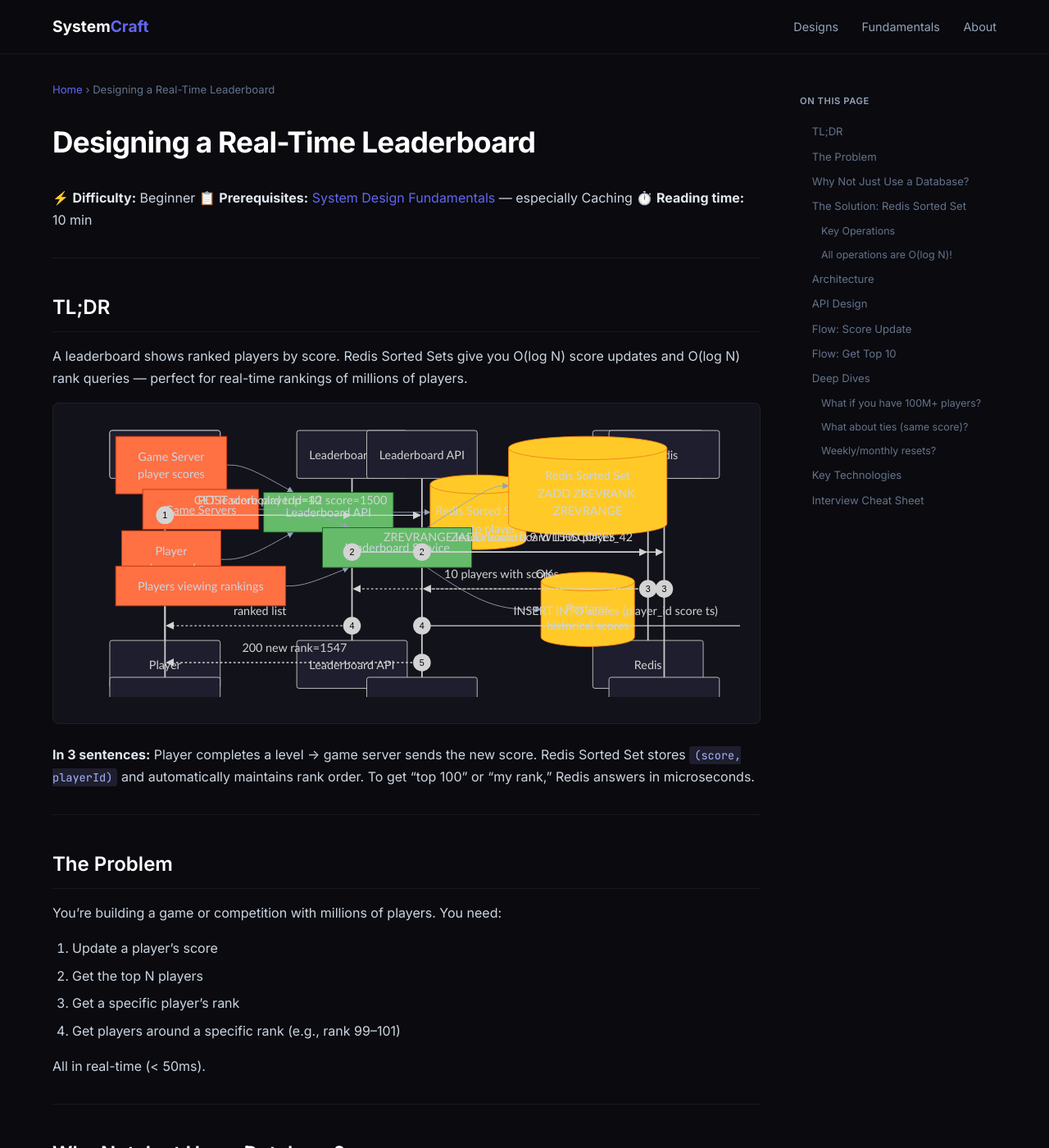
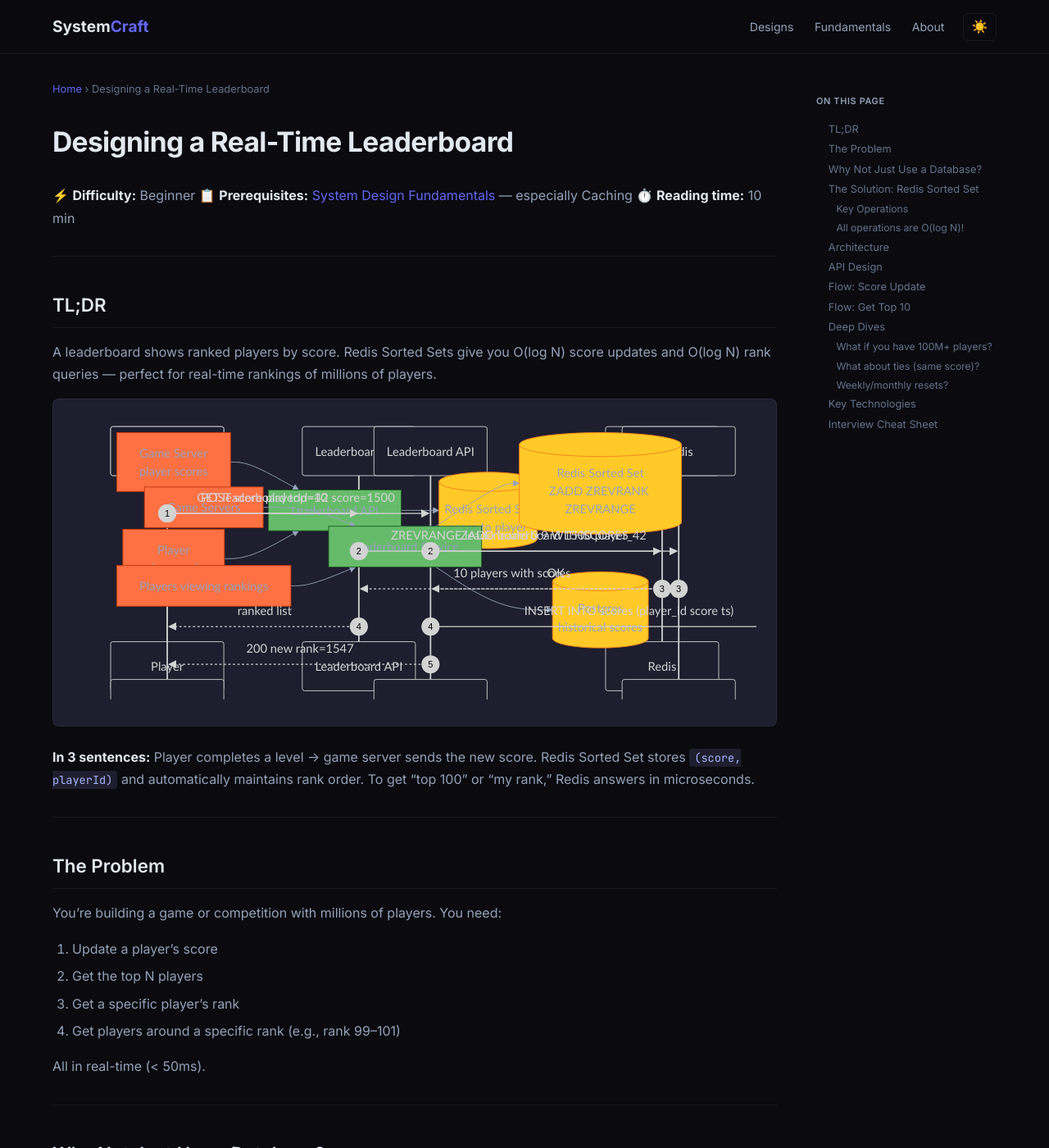
Before and after one commit to iluzn/HLD-Designs, a Jekyll site: the page built from Leaderboard.md, in a window 1280 px wide and 1400 px high. Shown: the whole window at 82% size. Built offline with Jekyll 4.4.1, drawn with Linux system fonts in a browser that asks for light colours; some of the changed text lies outside the part shown.

Commit message:
Add theme toggle (dark/light), back-to-top, mobile TOC drawer, CSS variables

```diff
--- a/_layouts/default.html
+++ b/_layouts/default.html
@@ -1,5 +1,5 @@
 <!DOCTYPE html>
-<html lang="en">
+<html lang="en" data-theme="dark">
 <head>
     <meta charset="UTF-8">
     <meta name="viewport" content="width=device-width, initial-scale=1.0">
@@ -10,159 +10,119 @@
     <meta property="og:description" content="{{ page.description }}">
     <meta property="og:url" content="https://systemcraft.in{{ page.url }}">
     <meta property="og:type" content="article">
-    <link rel="preconnect" href="https://fonts.googleapis.com">
-    <link rel="preconnect" href="https://fonts.gstatic.com" crossorigin>
+    <link rel="preload" href="https://fonts.googleapis.com/css2?family=Inter:wght@400;500;600;700&family=JetBrains+Mono:wght@400;500&display=swap" as="style">
     <link href="https://fonts.googleapis.com/css2?family=Inter:wght@400;500;600;700&family=JetBrains+Mono:wght@400;500&display=swap" rel="stylesheet">
     <script type="application/ld+json">
-    {
-        "@context": "https://schema.org",
-        "@type": "Article",
-        "headline": "{{ page.title }}",
-        "description": "{{ page.description }}",
-        "author": { "@type": "Person", "name": "Shaswat Kumar" },
-        "publisher": { "@type": "Organization", "name": "SystemCraft" },
-        "url": "https://systemcraft.in{{ page.url }}"
-    }
+    { "@context": "https://schema.org", "@type": "Article", "headline": "{{ page.title }}", "description": "{{ page.description }}", "author": { "@type": "Person", "name": "Shaswat Kumar" }, "publisher": { "@type": "Organization", "name": "SystemCraft" }, "url": "https://systemcraft.in{{ page.url }}" }
     </script>
     <style>
-        * { margin: 0; padding: 0; box-sizing: border-box; }
-        body {
-            font-family: 'Inter', -apple-system, sans-serif;
-            background: #0a0a0f;
-            color: #e2e8f0;
-            line-height: 1.7;
+        :root {
+            --bg: #0a0a0f; --bg-card: #1e1e2e; --bg-header: rgba(10,10,15,0.95);
+            --text: #e2e8f0; --text-muted: #94a3b8; --text-dim: #64748b;
+            --accent: #6366f1; --accent-light: #a5b4fc;
+            --border: rgba(255,255,255,0.06); --border-hover: rgba(99,102,241,0.4);
+            --code-bg: #1e1e2e;
+        }
+        [data-theme="light"] {
+            --bg: #ffffff; --bg-card: #f8fafc; --bg-header: rgba(255,255,255,0.95);
+            --text: #1e293b; --text-muted: #475569; --text-dim: #94a3b8;
+            --accent: #4f46e5; --accent-light: #6366f1;
+            --border: rgba(0,0,0,0.08); --border-hover: rgba(79,70,229,0.4);
+            --code-bg: #f1f5f9;
         }
 
-        /* Progress bar */
-        #progress-bar {
-            position: fixed; top: 0; left: 0; height: 3px; width: 0%;
-            background: linear-gradient(90deg, #6366f1, #a78bfa);
-            z-index: 1000; transition: width 0.1s;
-        }
+        * { margin: 0; padding: 0; box-sizing: border-box; }
+        body { font-family: 'Inter', -apple-system, sans-serif; background: var(--bg); color: var(--text); line-height: 1.7; transition: background 0.3s, color 0.3s; }
 
-        /* Header */
-        header {
-            border-bottom: 1px solid rgba(255,255,255,0.06);
-            padding: 1rem 0;
-            position: sticky; top: 0;
-            background: rgba(10,10,15,0.95);
-            backdrop-filter: blur(10px);
-            z-index: 100;
-        }
-        .header-inner {
-            max-width: 1200px; margin: 0 auto; padding: 0 1.5rem;
-            display: flex; justify-content: space-between; align-items: center;
-        }
-        .logo { font-size: 1.2rem; font-weight: 700; color: #fff; text-decoration: none; }
-        .logo span { color: #6366f1; }
-        nav a { color: #94a3b8; text-decoration: none; margin-left: 1.5rem; font-size: 0.9rem; }
-        nav a:hover { color: #fff; }
+        #progress-bar { position: fixed; top: 0; left: 0; height: 3px; width: 0%; background: linear-gradient(90deg, var(--accent), #a78bfa); z-index: 1000; }
 
-        /* Layout: content + sidebar */
-        .page-layout {
-            max-width: 1200px; margin: 0 auto; padding: 2rem 1.5rem 4rem;
-            display: grid; grid-template-columns: 1fr 240px; gap: 3rem;
-        }
+        header { border-bottom: 1px solid var(--border); padding: 0.9rem 0; position: sticky; top: 0; background: var(--bg-header); backdrop-filter: blur(12px); z-index: 100; }
+        .header-inner { max-width: 1200px; margin: 0 auto; padding: 0 1.5rem; display: flex; justify-content: space-between; align-items: center; }
+        .logo { font-size: 1.2rem; font-weight: 700; color: var(--text); text-decoration: none; }
+        .logo span { color: var(--accent); }
+        nav { display: flex; align-items: center; gap: 0.2rem; }
+        nav a { color: var(--text-muted); text-decoration: none; padding: 0.4rem 0.7rem; font-size: 0.88rem; border-radius: 6px; transition: all 0.2s; }
+        nav a:hover { color: var(--text); background: var(--border); }
 
-        /* TOC sidebar */
-        .toc {
-            position: sticky; top: 80px; max-height: calc(100vh - 100px);
-            overflow-y: auto; font-size: 0.82rem; padding-top: 1rem;
-        }
-        .toc-title { font-weight: 600; color: #94a3b8; text-transform: uppercase; font-size: 0.7rem; letter-spacing: 0.05em; margin-bottom: 0.8rem; }
-        .toc a {
-            display: block; color: #64748b; text-decoration: none;
-            padding: 0.25rem 0 0.25rem 0.8rem;
-            border-left: 2px solid transparent; transition: all 0.2s;
-        }
-        .toc a:hover { color: #e2e8f0; border-left-color: #6366f1; }
-        .toc a.active { color: #a5b4fc; border-left-color: #6366f1; }
-        .toc a.toc-h3 { padding-left: 1.5rem; font-size: 0.78rem; }
+        /* Theme toggle */
+        .theme-toggle { background: none; border: 1px solid var(--border); color: var(--text-muted); padding: 0.4rem 0.6rem; border-radius: 6px; cursor: pointer; font-size: 1rem; margin-left: 0.5rem; transition: all 0.2s; }
+        .theme-toggle:hover { border-color: var(--accent); color: var(--text); }
 
-        /* Content */
+        .page-layout { max-width: 1200px; margin: 0 auto; padding: 2rem 1.5rem 4rem; display: grid; grid-template-columns: 1fr 220px; gap: 3rem; }
+
+        /* TOC */
+        .toc { position: sticky; top: 80px; max-height: calc(100vh - 100px); overflow-y: auto; font-size: 0.8rem; padding-top: 1rem; }
+        .toc-title { font-weight: 600; color: var(--text-muted); text-transform: uppercase; font-size: 0.68rem; letter-spacing: 0.06em; margin-bottom: 0.8rem; }
+        .toc a { display: block; color: var(--text-dim); text-decoration: none; padding: 0.2rem 0 0.2rem 0.8rem; border-left: 2px solid transparent; transition: all 0.2s; line-height: 1.4; }
+        .toc a:hover { color: var(--text); border-left-color: var(--accent); }
+        .toc a.active { color: var(--accent-light); border-left-color: var(--accent); }
+        .toc a.toc-h3 { padding-left: 1.4rem; font-size: 0.76rem; }
+
         .content { min-width: 0; }
+        .breadcrumbs { font-size: 0.8rem; color: var(--text-dim); margin-bottom: 1.5rem; }
+        .breadcrumbs a { color: var(--accent); text-decoration: none; }
 
-        /* Breadcrumbs */
-        .breadcrumbs { font-size: 0.82rem; color: #64748b; margin-bottom: 1.5rem; }
-        .breadcrumbs a { color: #6366f1; text-decoration: none; }
-        .breadcrumbs a:hover { text-decoration: underline; }
+        .content h1 { font-size: 2.1rem; font-weight: 700; color: var(--text); margin-bottom: 1.5rem; letter-spacing: -0.02em; }
+        .content h2 { font-size: 1.4rem; font-weight: 600; color: var(--text); margin-top: 2.5rem; margin-bottom: 1rem; padding-bottom: 0.5rem; border-bottom: 1px solid var(--border); }
+        .content h3 { font-size: 1.1rem; font-weight: 600; color: var(--text); margin-top: 1.8rem; margin-bottom: 0.7rem; }
+        .content h4 { font-size: 1rem; font-weight: 600; color: var(--text-muted); margin-top: 1.5rem; margin-bottom: 0.5rem; }
+        .content p { margin-bottom: 1rem; color: var(--text-muted); }
+        .content a { color: var(--accent); text-decoration: none; }
+        .content a:hover { text-decoration: underline; }
+        .content strong { color: var(--text); }
 
-        /* Typography */
-        .content h1 { font-size: 2.2rem; font-weight: 700; color: #fff; margin-bottom: 1.5rem; letter-spacing: -0.02em; }
-        .content h2 { font-size: 1.5rem; font-weight: 600; color: #fff; margin-top: 2.5rem; margin-bottom: 1rem; padding-bottom: 0.5rem; border-bottom: 1px solid rgba(255,255,255,0.06); }
-        .content h3 { font-size: 1.15rem; font-weight: 600; color: #e2e8f0; margin-top: 2rem; margin-bottom: 0.8rem; }
-        .content h4 { font-size: 1rem; font-weight: 600; color: #cbd5e1; margin-top: 1.5rem; margin-bottom: 0.5rem; }
-        .content p { margin-bottom: 1rem; color: #cbd5e1; }
-        .content a { color: #6366f1; text-decoration: none; }
-        .content a:hover { text-decoration: underline; }
-        .content strong { color: #e2e8f0; }
-        .content em { color: #94a3b8; }
-
-        /* Lists */
-        .content ul, .content ol { margin-bottom: 1rem; padding-left: 1.5rem; color: #cbd5e1; }
+        .content ul, .content ol { margin-bottom: 1rem; padding-left: 1.5rem; color: var(--text-muted); }
         .content li { margin-bottom: 0.4rem; }
 
-        /* Code */
-        .content code {
-            font-family: 'JetBrains Mono', monospace;
-            background: #1e1e2e; padding: 2px 6px; border-radius: 4px;
-            font-size: 0.85em; color: #a5b4fc;
-        }
-        .content pre {
-            position: relative;
-            background: #1e1e2e; border: 1px solid rgba(255,255,255,0.06);
-            border-radius: 8px; padding: 1.2rem; overflow-x: auto; margin-bottom: 1.5rem;
-        }
-        .content pre code { background: none; padding: 0; font-size: 0.85rem; color: #e2e8f0; }
+        .content code { font-family: 'JetBrains Mono', monospace; background: var(--code-bg); padding: 2px 6px; border-radius: 4px; font-size: 0.85em; color: var(--accent-light); }
+        .content pre { position: relative; background: var(--code-bg); border: 1px solid var(--border); border-radius: 8px; padding: 1.2rem; overflow-x: auto; margin-bottom: 1.5rem; }
+        .content pre code { background: none; padding: 0; font-size: 0.83rem; color: var(--text); }
 
-        /* Copy button */
-        .copy-btn {
-            position: absolute; top: 8px; right: 8px;
-            background: #2d2d3d; border: 1px solid rgba(255,255,255,0.1);
-            color: #94a3b8; padding: 4px 10px; border-radius: 4px;
-            font-size: 0.72rem; cursor: pointer; opacity: 0; transition: opacity 0.2s;
-        }
+        .copy-btn { position: absolute; top: 8px; right: 8px; background: var(--bg); border: 1px solid var(--border); color: var(--text-muted); padding: 4px 10px; border-radius: 4px; font-size: 0.7rem; cursor: pointer; opacity: 0; transition: opacity 0.2s; }
         .content pre:hover .copy-btn { opacity: 1; }
-        .copy-btn:hover { background: #3d3d4d; color: #fff; }
         .copy-btn.copied { color: #4ade80; }
 
-        /* Tables */
-        .content table { width: 100%; border-collapse: collapse; margin-bottom: 1.5rem; font-size: 0.9rem; }
-        .content th { background: #1e1e2e; color: #e2e8f0; padding: 0.7rem 1rem; text-align: left; font-weight: 600; border-bottom: 1px solid rgba(255,255,255,0.1); }
-        .content td { padding: 0.6rem 1rem; border-bottom: 1px solid rgba(255,255,255,0.04); color: #cbd5e1; }
-        .content tr:hover td { background: rgba(99,102,241,0.03); }
+        .content table { width: 100%; border-collapse: collapse; margin-bottom: 1.5rem; font-size: 0.88rem; }
+        .content th { background: var(--code-bg); color: var(--text); padding: 0.6rem 0.8rem; text-align: left; font-weight: 600; border-bottom: 1px solid var(--border); }
+        .content td { padding: 0.5rem 0.8rem; border-bottom: 1px solid var(--border); color: var(--text-muted); }
 
-        /* Blockquotes */
-        .content blockquote {
-            border-left: 3px solid #6366f1; padding: 0.8rem 1rem;
-            margin-bottom: 1rem; background: rgba(99,102,241,0.05); border-radius: 0 6px 6px 0;
-        }
-        .content blockquote p { color: #a5b4fc; margin-bottom: 0; }
+        .content blockquote { border-left: 3px solid var(--accent); padding: 0.7rem 1rem; margin-bottom: 1rem; background: rgba(99,102,241,0.04); border-radius: 0 6px 6px 0; }
+        .content blockquote p { color: var(--accent-light); margin-bottom: 0; }
 
-        /* Mermaid */
-        .mermaid {
-            background: #12121a; border: 1px solid rgba(255,255,255,0.06);
-            border-radius: 8px; padding: 1.5rem; margin-bottom: 1.5rem; text-align: center;
-        }
+        .mermaid { background: var(--code-bg); border: 1px solid var(--border); border-radius: 8px; padding: 1.5rem; margin-bottom: 1.5rem; text-align: center; }
+        .content hr { border: none; border-top: 1px solid var(--border); margin: 2rem 0; }
 
-        /* HR */
-        .content hr { border: none; border-top: 1px solid rgba(255,255,255,0.06); margin: 2rem 0; }
+        /* Back to top */
+        #back-to-top { position: fixed; bottom: 2rem; right: 2rem; background: var(--accent); color: #fff; border: none; width: 40px; height: 40px; border-radius: 50%; cursor: pointer; font-size: 1.2rem; display: none; align-items: center; justify-content: center; box-shadow: 0 4px 12px rgba(99,102,241,0.3); transition: transform 0.2s; z-index: 50; }
+        #back-to-top:hover { transform: scale(1.1); }
+        #back-to-top.visible { display: flex; }
 
-        /* Footer */
-        footer {
-            border-top: 1px solid rgba(255,255,255,0.06);
-            padding: 2rem 1.5rem; text-align: center; color: #475569; font-size: 0.85rem;
-        }
-        footer a { color: #6366f1; text-decoration: none; }
+        /* Mobile TOC */
+        .mobile-toc-btn { display: none; position: fixed; bottom: 2rem; left: 2rem; background: var(--bg-card); border: 1px solid var(--border); color: var(--text-muted); padding: 0.5rem 1rem; border-radius: 20px; cursor: pointer; font-size: 0.8rem; z-index: 50; box-shadow: 0 4px 12px rgba(0,0,0,0.3); }
+        .mobile-toc-drawer { display: none; position: fixed; bottom: 0; left: 0; right: 0; background: var(--bg-card); border-top: 1px solid var(--border); max-height: 50vh; overflow-y: auto; padding: 1.5rem; z-index: 200; border-radius: 16px 16px 0 0; }
+        .mobile-toc-drawer.open { display: block; }
+        .mobile-toc-drawer a { display: block; padding: 0.5rem 0; color: var(--text-muted); text-decoration: none; font-size: 0.88rem; border-bottom: 1px solid var(--border); }
+        .mobile-toc-overlay { display: none; position: fixed; inset: 0; background: rgba(0,0,0,0.5); z-index: 199; }
+        .mobile-toc-overlay.open { display: block; }
 
-        /* Responsive */
+        footer { border-top: 1px solid var(--border); padding: 2rem 1.5rem; text-align: center; color: var(--text-dim); font-size: 0.82rem; }
+        footer a { color: var(--accent); text-decoration: none; }
+
         @media (max-width: 900px) {
             .page-layout { grid-template-columns: 1fr; }
             .toc { display: none; }
-            .content h1 { font-size: 1.6rem; }
-            .content h2 { font-size: 1.3rem; }
+            .mobile-toc-btn { display: block; }
+            .content h1 { font-size: 1.5rem; }
+            .content h2 { font-size: 1.2rem; }
         }
     </style>
+    <script>
+        // Apply saved theme before render to prevent flash
+        (function() {
+            var t = localStorage.getItem('theme') || 'dark';
+            document.documentElement.setAttribute('data-theme', t);
+        })();
+    </script>
 </head>
 <body>
 
@@ -175,6 +135,7 @@
                 <a href="/">Designs</a>
                 <a href="/concepts">Fundamentals</a>
                 <a href="/about">About</a>
+                <button class="theme-toggle" id="theme-btn" title="Toggle theme">🌙</button>
             </nav>
         </div>
     </header>
@@ -186,113 +147,111 @@
             </div>
             {{ content }}
         </div>
-
         <aside class="toc">
             <div class="toc-title">On this page</div>
             <div id="toc-links"></div>
         </aside>
     </div>
 
-    <!-- Next/Previous navigation -->
-    <div style="max-width:900px;margin:0 auto;padding:0 1.5rem 2rem;display:flex;justify-content:space-between;font-size:0.9rem;">
+    <!-- Next/Previous -->
+    <div style="max-width:900px;margin:0 auto;padding:0 1.5rem 2rem;display:flex;justify-content:space-between;font-size:0.88rem;">
         {% assign pages_list = site.pages | where_exp: "p", "p.layout == 'default'" | sort: "title" %}
         {% assign current_index = -1 %}
-        {% for p in pages_list %}
-            {% if p.url == page.url %}{% assign current_index = forloop.index0 %}{% endif %}
-        {% endfor %}
-        {% if current_index > 0 %}
-            {% assign prev = pages_list[current_index | minus: 1] %}
-            <a href="{{ prev.url }}" style="color:#6366f1;text-decoration:none;">&larr; {{ prev.title | truncate: 30 }}</a>
-        {% else %}
-            <span></span>
-        {% endif %}
-        {% assign next_index = current_index | plus: 1 %}
-        {% if next_index < pages_list.size %}
-            {% assign nxt = pages_list[next_index] %}
-            <a href="{{ nxt.url }}" style="color:#6366f1;text-decoration:none;">{{ nxt.title | truncate: 30 }} &rarr;</a>
-        {% else %}
-            <span></span>
-        {% endif %}
+        {% for p in pages_list %}{% if p.url == page.url %}{% assign current_index = forloop.index0 %}{% endif %}{% endfor %}
+        {% if current_index > 0 %}{% assign prev = pages_list[current_index | minus: 1] %}<a href="{{ prev.url }}" style="color:var(--accent);text-decoration:none;">&larr; {{ prev.title | truncate: 25 }}</a>{% else %}<span></span>{% endif %}
+        {% assign next_index = current_index | plus: 1 %}{% if next_index < pages_list.size %}{% assign nxt = pages_list[next_index] %}<a href="{{ nxt.url }}" style="color:var(--accent);text-decoration:none;">{{ nxt.title | truncate: 25 }} &rarr;</a>{% else %}<span></span>{% endif %}
     </div>
 
     <footer>
         <p>&copy; 2026 SystemCraft &middot; <a href="/">Home</a> &middot; <a href="/concepts">Fundamentals</a> &middot; <a href="/privacy">Privacy</a> &middot; <a href="https://github.com/iluzn/HLD-Designs">GitHub</a></p>
     </footer>
 
-    <!-- Mermaid JS -->
+    <!-- Back to top -->
+    <button id="back-to-top" title="Back to top">&uarr;</button>
+
+    <!-- Mobile TOC -->
+    <button class="mobile-toc-btn" id="mobile-toc-btn">📋 Contents</button>
+    <div class="mobile-toc-overlay" id="mobile-toc-overlay"></div>
+    <div class="mobile-toc-drawer" id="mobile-toc-drawer"></div>
+
+    <!-- Mermaid -->
     <script src="https://cdn.jsdelivr.net/npm/mermaid@10/dist/mermaid.min.js"></script>
     <script>
-        mermaid.initialize({
-            startOnLoad: true,
-            theme: 'dark',
-            themeVariables: {
-                primaryColor: '#6366f1', primaryTextColor: '#e2e8f0',
-                primaryBorderColor: '#4f46e5', lineColor: '#94a3b8',
-                secondaryColor: '#1e1e2e', tertiaryColor: '#12121a',
-                background: '#0a0a0f', mainBkg: '#1e1e2e', nodeBorder: '#4f46e5'
-            }
+        var isDark = document.documentElement.getAttribute('data-theme') === 'dark';
+        mermaid.initialize({ startOnLoad: true, theme: isDark ? 'dark' : 'default',
+            themeVariables: isDark ? { primaryColor:'#6366f1', primaryTextColor:'#e2e8f0', primaryBorderColor:'#4f46e5', lineColor:'#94a3b8', secondaryColor:'#1e1e2e', tertiaryColor:'#12121a', background:'#0a0a0f', mainBkg:'#1e1e2e', nodeBorder:'#4f46e5' } : {}
         });
         document.querySelectorAll('pre code.language-mermaid').forEach(function(el) {
-            var div = document.createElement('div');
-            div.className = 'mermaid';
-            div.textContent = el.textContent;
-            el.parentElement.replaceWith(div);
+            var div = document.createElement('div'); div.className = 'mermaid'; div.textContent = el.textContent; el.parentElement.replaceWith(div);
         });
         mermaid.run();
     </script>
 
-    <!-- TOC generator -->
     <script>
+        // Theme toggle
+        var btn = document.getElementById('theme-btn');
+        function setTheme(t) {
+            document.documentElement.setAttribute('data-theme', t);
+            localStorage.setItem('theme', t);
+            btn.textContent = t === 'dark' ? '☀️' : '🌙';
+        }
+        btn.addEventListener('click', function() {
+            var current = document.documentElement.getAttribute('data-theme');
+            setTheme(current === 'dark' ? 'light' : 'dark');
+        });
+        setTheme(localStorage.getItem('theme') || 'dark');
+
+        // TOC
         (function() {
             var toc = document.getElementById('toc-links');
+            var mobileToc = document.getElementById('mobile-toc-drawer');
             var headings = document.querySelectorAll('.content h2, .content h3');
             headings.forEach(function(h, i) {
                 if (!h.id) h.id = 'section-' + i;
-                var a = document.createElement('a');
-                a.href = '#' + h.id;
-                a.textContent = h.textContent;
+                var a = document.createElement('a'); a.href = '#' + h.id; a.textContent = h.textContent;
                 if (h.tagName === 'H3') a.className = 'toc-h3';
                 toc.appendChild(a);
+                var ma = a.cloneNode(true); mobileToc.appendChild(ma);
+                ma.addEventListener('click', function() { closeMobileToc(); });
             });
-
-            // Highlight active section
             var tocLinks = toc.querySelectorAll('a');
             window.addEventListener('scroll', function() {
                 var current = '';
-                headings.forEach(function(h) {
-                    if (window.scrollY >= h.offsetTop - 100) current = h.id;
-                });
-                tocLinks.forEach(function(a) {
-                    a.classList.toggle('active', a.getAttribute('href') === '#' + current);
-                });
+                headings.forEach(function(h) { if (window.scrollY >= h.offsetTop - 100) current = h.id; });
+                tocLinks.forEach(function(a) { a.classList.toggle('active', a.getAttribute('href') === '#' + current); });
             });
         })();
-    </script>
 
-    <!-- Copy button on code blocks -->
-    <script>
+        // Mobile TOC
+        var mBtn = document.getElementById('mobile-toc-btn');
+        var mDrawer = document.getElementById('mobile-toc-drawer');
+        var mOverlay = document.getElementById('mobile-toc-overlay');
+        function closeMobileToc() { mDrawer.classList.remove('open'); mOverlay.classList.remove('open'); }
+        mBtn.addEventListener('click', function() { mDrawer.classList.toggle('open'); mOverlay.classList.toggle('open'); });
+        mOverlay.addEventListener('click', closeMobileToc);
+
+        // Back to top
+        var btt = document.getElementById('back-to-top');
+        window.addEventListener('scroll', function() { btt.classList.toggle('visible', window.scrollY > 500); });
+        btt.addEventListener('click', function() { window.scrollTo({ top: 0, behavior: 'smooth' }); });
+
+        // Copy buttons
         document.querySelectorAll('.content pre').forEach(function(pre) {
             if (pre.querySelector('.mermaid')) return;
-            var btn = document.createElement('button');
-            btn.className = 'copy-btn';
-            btn.textContent = 'Copy';
-            btn.addEventListener('click', function() {
+            var b = document.createElement('button'); b.className = 'copy-btn'; b.textContent = 'Copy';
+            b.addEventListener('click', function() {
                 var code = pre.querySelector('code');
                 navigator.clipboard.writeText(code ? code.textContent : pre.textContent);
-                btn.textContent = 'Copied!';
-                btn.classList.add('copied');
-                setTimeout(function() { btn.textContent = 'Copy'; btn.classList.remove('copied'); }, 2000);
+                b.textContent = 'Copied!'; b.classList.add('copied');
+                setTimeout(function() { b.textContent = 'Copy'; b.classList.remove('copied'); }, 2000);
             });
-            pre.appendChild(btn);
+            pre.appendChild(b);
         });
-    </script>
 
-    <!-- Reading progress bar -->
-    <script>
+        // Progress bar
         window.addEventListener('scroll', function() {
             var h = document.documentElement.scrollHeight - window.innerHeight;
-            var pct = (window.scrollY / h) * 100;
-            document.getElementById('progress-bar').style.width = pct + '%';
+            document.getElementById('progress-bar').style.width = (window.scrollY / h * 100) + '%';
         });
     </script>
 
```
